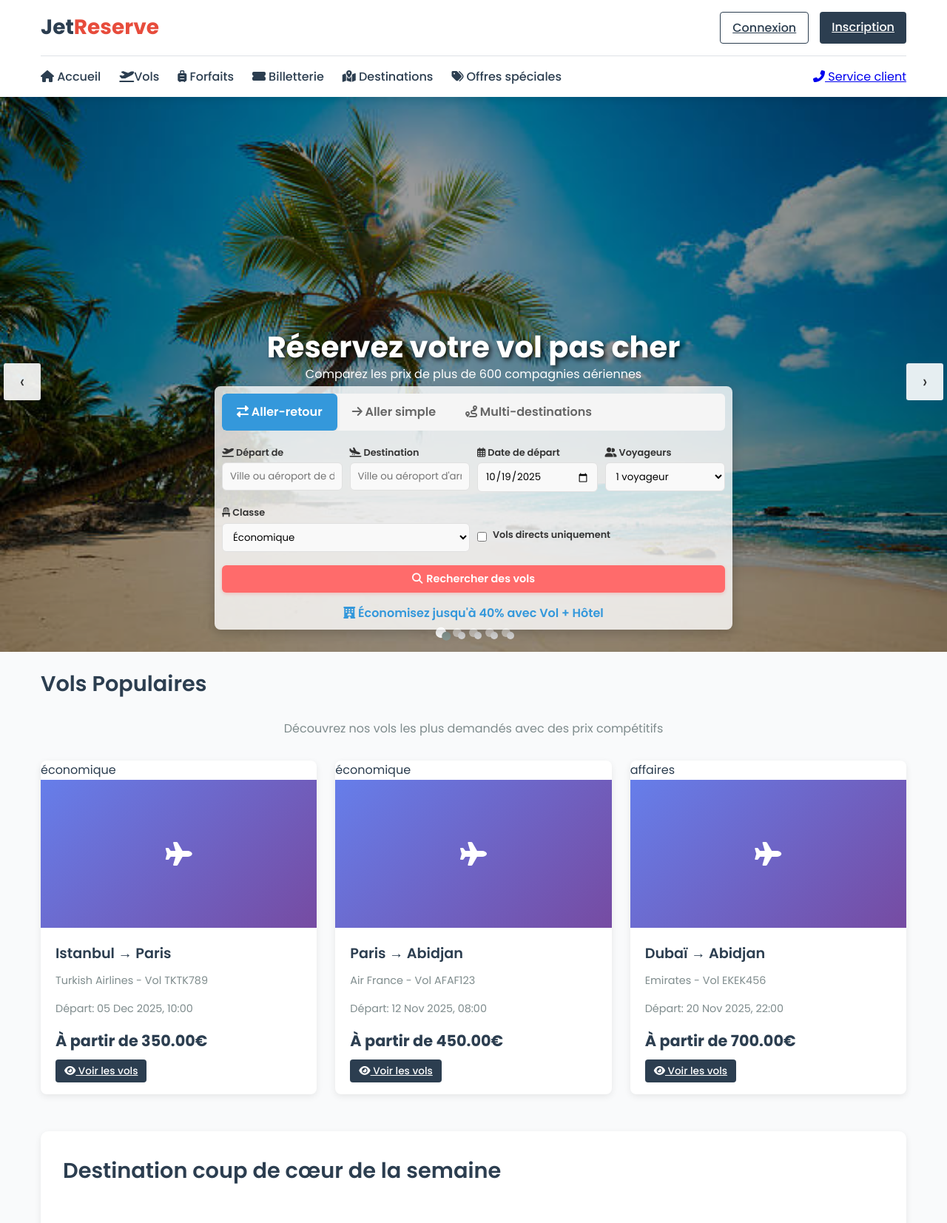
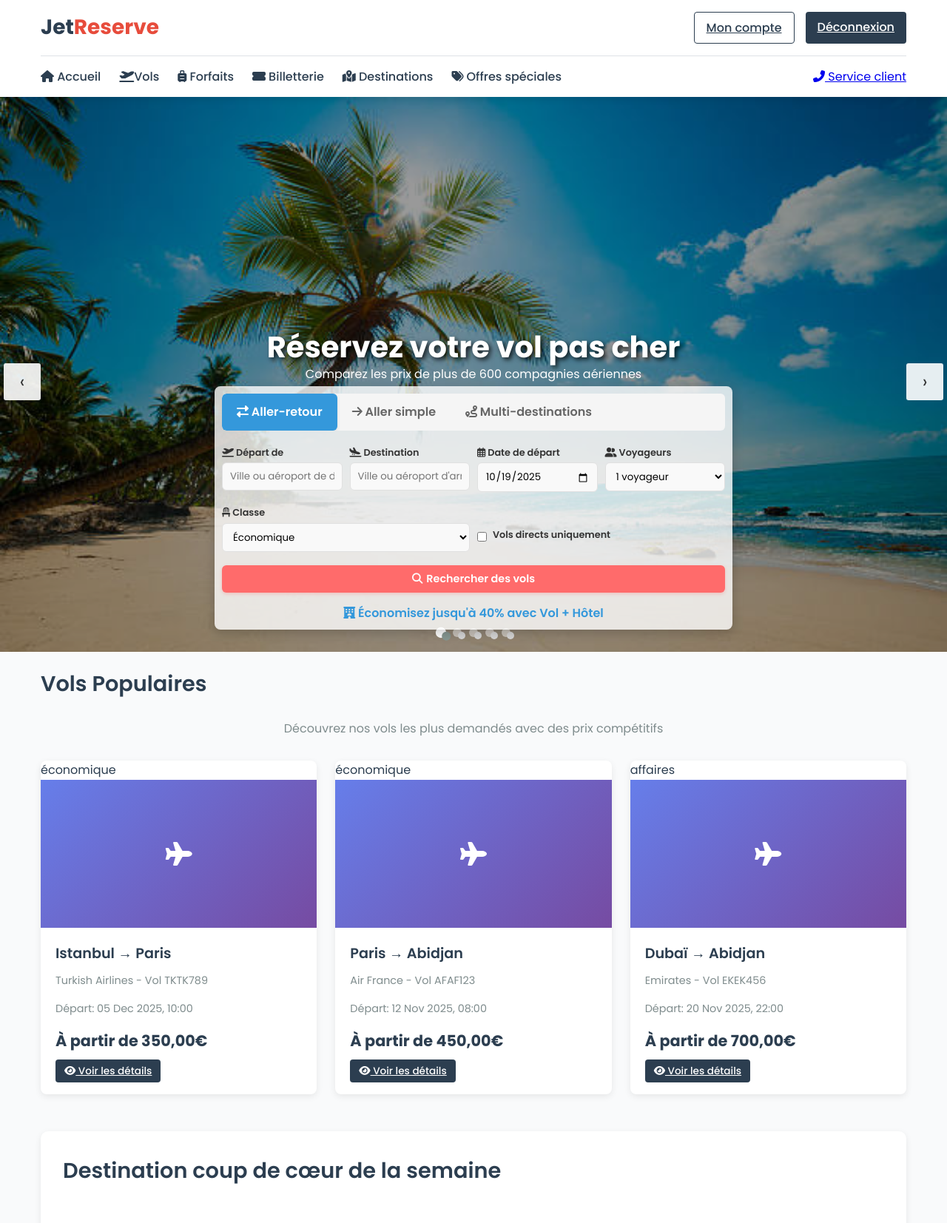
Before and after one commit to Salami-Awanat/jetreserve, a PHP site: page /index.php in a window 1280 px wide. Shown: the top 1653 px of the page at 74% size. Run offline with PHP 8.4, Linux system fonts and the light colour scheme; a user stored in the database is signed in; data comes from the database, SQL or seed files in the repository; grey boxes are pictures that could not be loaded.

Commit message:
Update index.php

```diff
--- a/index.php
+++ b/index.php
@@ -1,5 +1,8 @@
 <?php
 require_once 'includes/db.php';
+
+// Démarrer la session pour vérifier si l'utilisateur est connecté
+session_start();
 
 // Récupérer les vols populaires depuis la base de données
 $stmt = $pdo->prepare("SELECT v.*, c.nom_compagnie, c.code_compagnie
@@ -30,8 +33,15 @@ $vols_populaires = $stmt->fetchAll(PDO::FETCH_ASSOC);
             <div class="header-top">
                 <a href="#" class="logo">Jet<span>Reserve</span></a>
                 <div class="auth-buttons">
-                    <a href="vge64/connexion.php" class="btn btn-outline">Connexion</a>
-                    <a href="vge64/inscription.php" class="btn btn-primary">Inscription</a>
+                    <?php if (isset($_SESSION['id_user'])): ?>
+                        <!-- Si l'utilisateur est connecté -->
+                        <a href="vge64/index2.php" class="btn btn-outline">Mon compte</a>
+                        <a href="vge64/deconnexion.php" class="btn btn-primary">Déconnexion</a>
+                    <?php else: ?>
+                        <!-- Si l'utilisateur n'est pas connecté -->
+                        <a href="vge64/connexion.php" class="btn btn-outline">Connexion</a>
+                        <a href="vge64/inscription.php" class="btn btn-primary">Inscription</a>
+                    <?php endif; ?>
                 </div>
             </div>
             <nav class="nav-menu">
@@ -166,10 +176,20 @@ $vols_populaires = $stmt->fetchAll(PDO::FETCH_ASSOC);
                         <h3><?php echo htmlspecialchars($vol['depart']); ?> → <?php echo htmlspecialchars($vol['arrivee']); ?></h3>
                         <p><?php echo htmlspecialchars($vol['nom_compagnie']); ?> - Vol <?php echo htmlspecialchars($vol['code_compagnie'] . $vol['numero_vol']); ?></p>
                         <p>Départ: <?php echo date('d M Y, H:i', strtotime($vol['date_depart'])); ?></p>
-                        <div class="price">À partir de <?php echo htmlspecialchars($vol['prix']); ?>€</div>
-                        <a href="vge64/connexion.php" class="btn btn-primary btn-sm">
-                            <i class="fas fa-eye"></i> Voir les vols
-                        </a>
+                        <div class="price">À partir de <?php echo number_format($vol['prix'], 2, ',', ' '); ?>€</div>
+
+                        <!-- Modification ici : Lien vers la page de détails du vol -->
+                        <?php if (isset($_SESSION['id_user'])): ?>
+                            <!-- Si connecté : lien vers les détails du vol -->
+                            <a href="vol_details.php?id_vol=<?php echo $vol['id_vol']; ?>" class="btn btn-primary btn-sm">
+                                <i class="fas fa-eye"></i> Voir les détails
+                            </a>
+                        <?php else: ?>
+                            <!-- Si non connecté : lien vers la connexion avec redirection -->
+                            <a href="vge64/connexion.php?redirect=vol_details&id_vol=<?php echo $vol['id_vol']; ?>" class="btn btn-primary btn-sm">
+                                <i class="fas fa-eye"></i> Voir les détails
+                            </a>
+                        <?php endif; ?>
                     </div>
                 </div>
                 <?php endforeach; ?>
```
